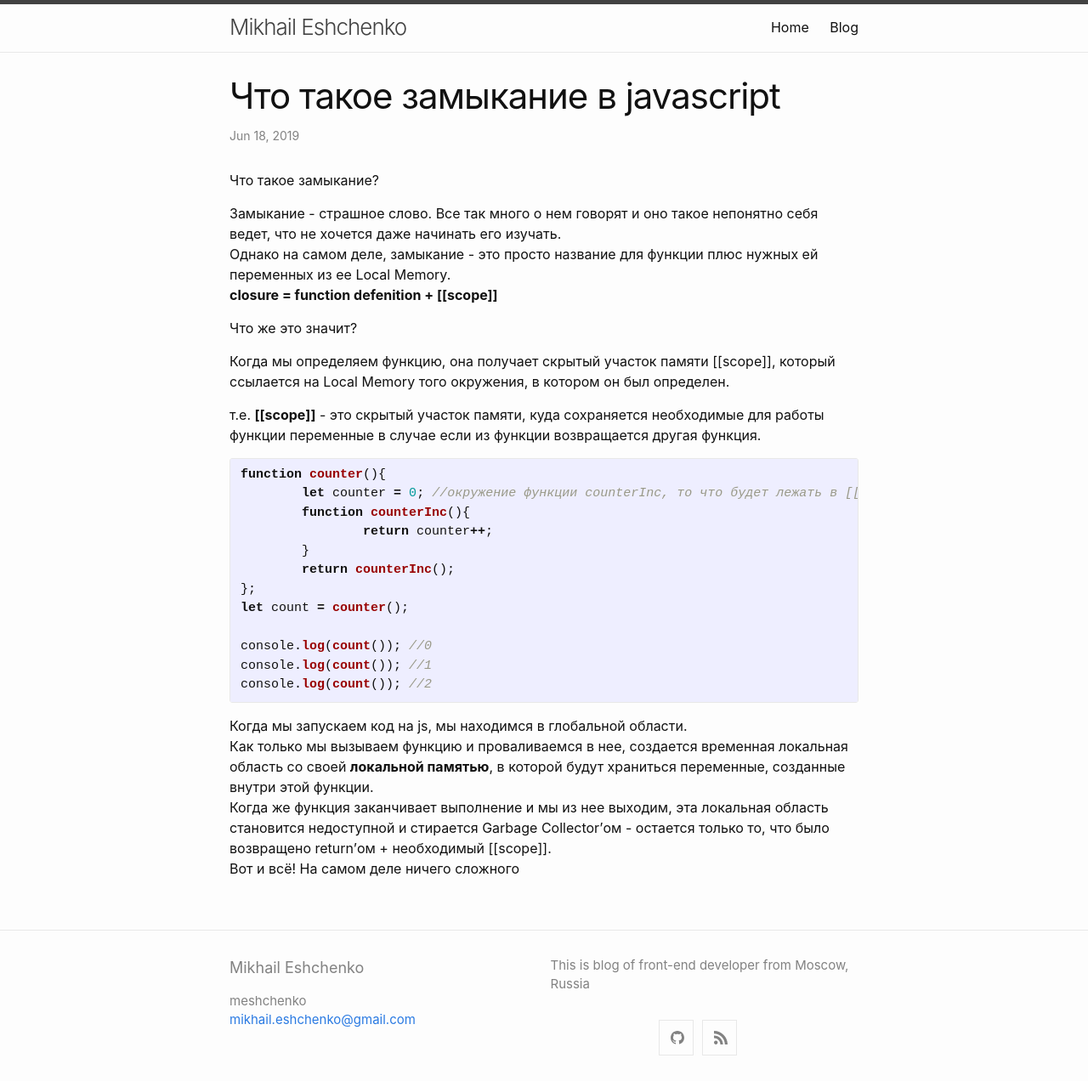
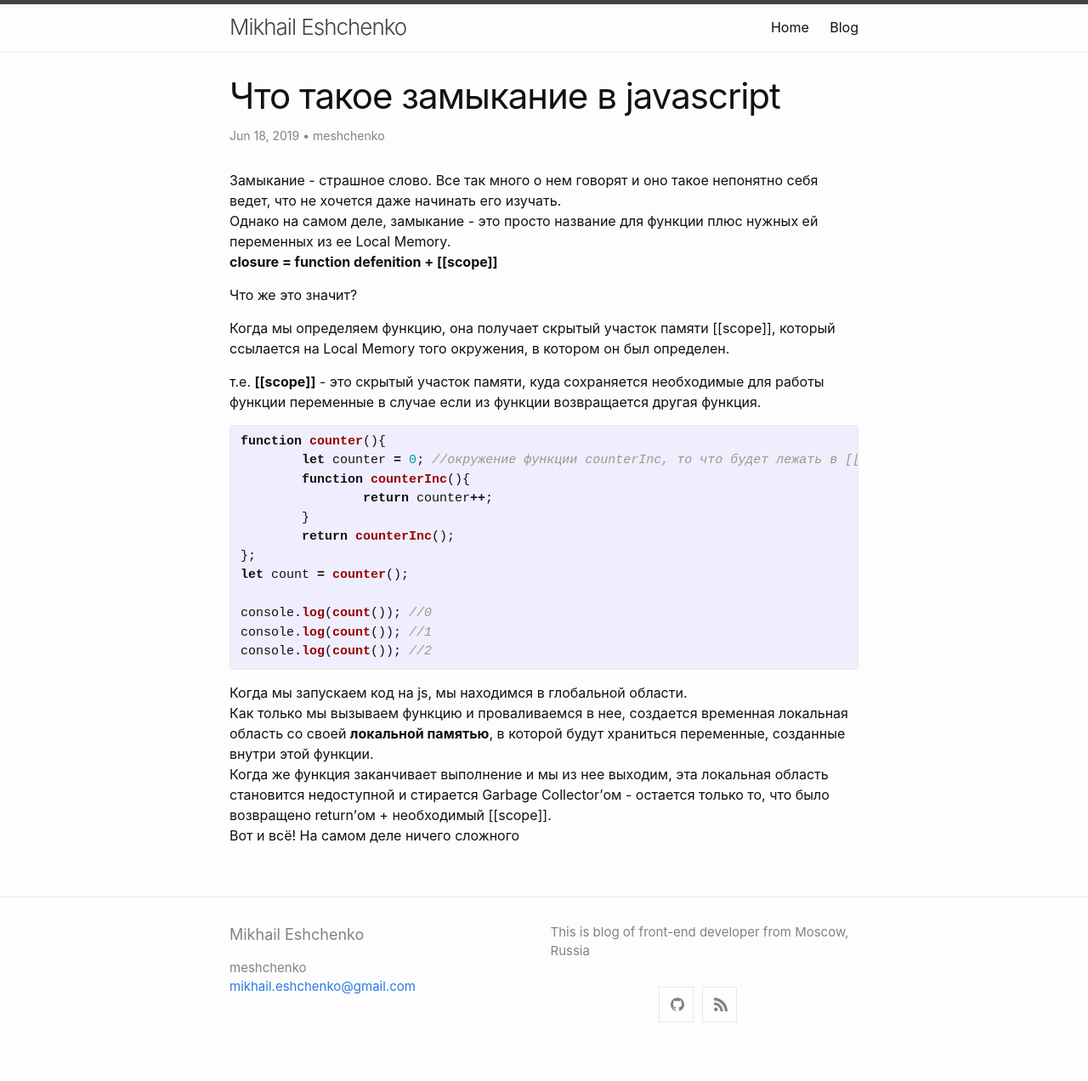
Before and after one commit to maeshchenko/meshchenko.github.io, a Jekyll site: the page built from _posts/2019-06-18-что-такое-замыкание-в-javascript.md, in a window 1280 px wide. Shown: the whole page at 85% size. Built offline with Jekyll 4.4.1, drawn with Linux system fonts in a browser that asks for light colours; our own code applies the rules of GitHub Pages for plain Markdown files; after the commit the page ends 1233 px from its top, so only the background shows below that.

Commit message:
Update 2019-06-18-что-такое-замыкание-в-javascript.md

```diff
--- a/_posts/2019-06-18-что-такое-замыкание-в-javascript.md
+++ b/_posts/2019-06-18-что-такое-замыкание-в-javascript.md
@@ -1,4 +1,7 @@
-Что такое замыкание?
+---
+layout: post
+author: meshchenko
+---
 
 Замыкание - страшное слово. Все так много о нем говорят и оно такое непонятно себя ведет, что не хочется даже начинать его изучать.
 Однако на самом деле, замыкание - это просто название для функции плюс нужных ей переменных из ее Local Memory.
```
